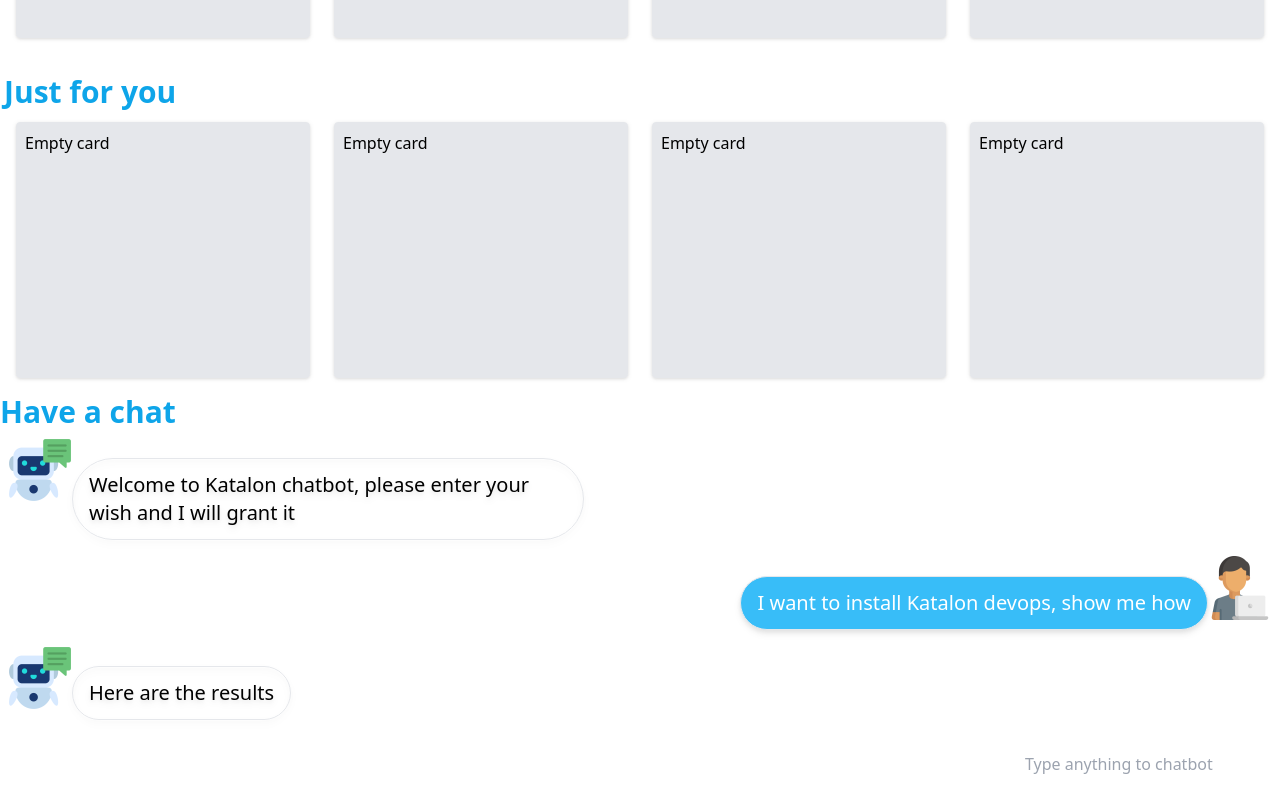
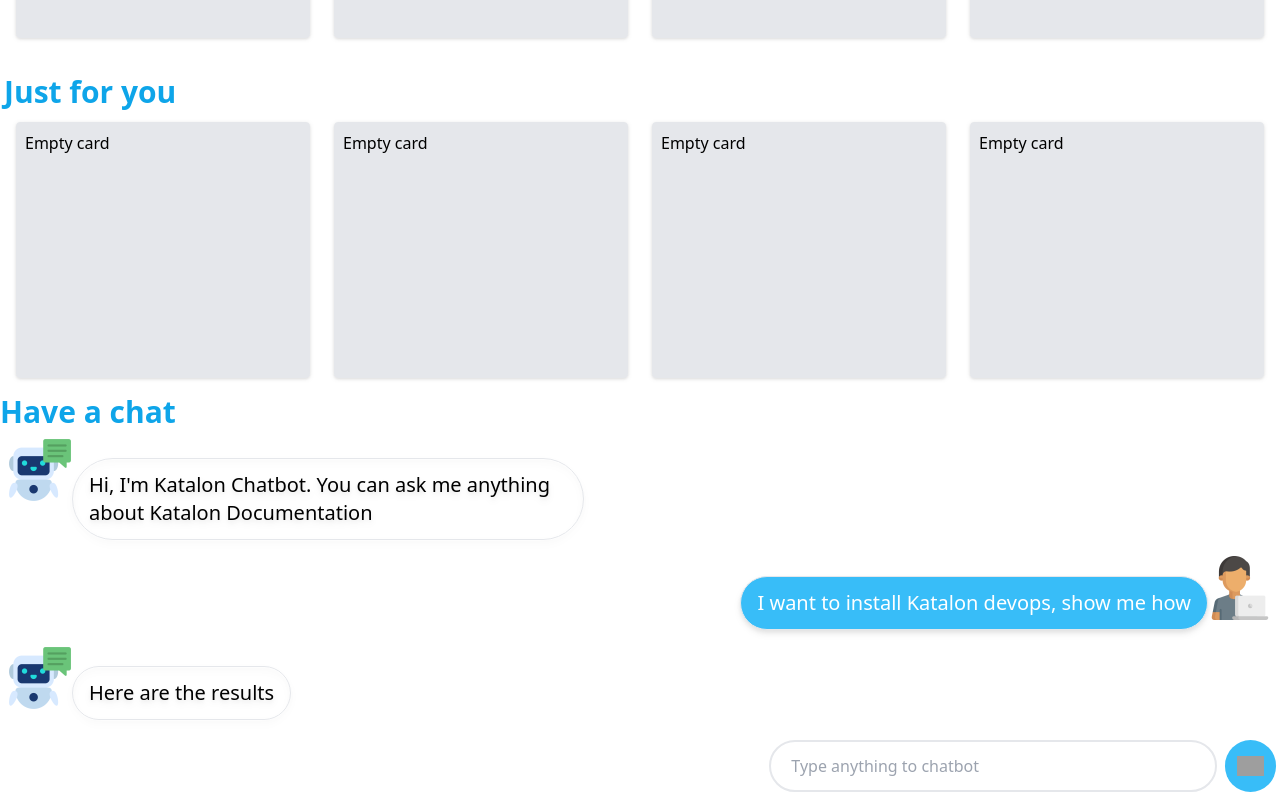
Before and after one commit to momoclouq/katalon-bot-frontend, a React (Create React App) app: page / in a window 1280 px wide. Shown: the part 286-1086 px from the top of the page. Built offline with nearby package versions, Linux system fonts and the light colour scheme; no server answers; grey boxes are pictures that could not be loaded; the HTML template or start-up script is replaced by a standard one.

Commit message:
Basic structure for api handling

```diff
--- a/package.json
+++ b/package.json
@@ -7,6 +7,7 @@
     "@testing-library/jest-dom": "^5.16.4",
     "@testing-library/react": "^13.1.1",
     "@testing-library/user-event": "^13.5.0",
+    "axios": "^0.27.2",
     "react": "^18.1.0",
     "react-dom": "^18.1.0",
     "react-redux": "^8.0.1",
--- a/public/index.html
+++ b/public/index.html
@@ -24,6 +24,7 @@
       work correctly both with client-side routing and a non-root public URL.
       Learn how to configure a non-root public URL by running `npm run build`.
     -->
+    <script src="https://kit.fontawesome.com/6af8588f7a.js" crossorigin="anonymous"></script>
     <title>React App</title>
   </head>
   <body>
--- a/src/App.css
+++ b/src/App.css
@@ -1,3 +1,7 @@
 * {
     box-sizing: border-box;
 }
+
+.custom-chat-input:focus {
+    outline-width: 0;
+}
--- a/src/pages/main/MainPage.jsx
+++ b/src/pages/main/MainPage.jsx
@@ -1,3 +1,4 @@
+import { useEffect } from "react";
 import ChatPanel from "./chatPanel/ChatPanel";
 import PersonalContent from "./PersonalContent";
 import PopularContent from "./PopularContent";
--- a/src/pages/main/chatPanel/ChatProcess.jsx
+++ b/src/pages/main/chatPanel/ChatProcess.jsx
@@ -1,23 +1,64 @@
-import { useState } from "react";
+import { useEffect, useState } from "react";
+import { useDispatch, useSelector } from "react-redux";
 import ChatBox from "../../../components/chat/chatBox/ChatBox";
 import ChatContainer from "../../../components/chat/chatContainer/ChatContainer";
+import { useGetIntentRecognitionWithQueryQuery } from "../../../redux/api/intentRecognitionAPI";
+import { useGetSemanticSearchWithQueryQuery } from "../../../redux/api/semanticSearchAPI";
+import { addToHistory, selectHistory } from "../../../redux/slice/chat/chatSlice";
 
-const ChatInput = () => {
+const ChatInput = ({submitQuery, addUserChat}) => {
+    const [currentQuery, setCurrentQuery] = useState("");
+
+    const handleClick = () => {
+        addUserChat();
+        setCurrentQuery("");
+        submitQuery(currentQuery);
+    }
+
+    const handleChange = (event) => {
+        setCurrentQuery(event.target.value);
+    }
+
     return (
-        <div className="w-fit self-end flex p-3">
-            <input className="w-full p-2" type="text" placeholder="Type anything to chatbot" />
+        <div className="w-full self-end flex justify-end mt-2">
+            <div className="border border-2 rounded-full px-3 py-1 grow md:max-w-md mr-2">
+                <input value={currentQuery} onChange={handleChange} className="w-full p-2 custom-chat-input" type="text" placeholder="Type anything to chatbot" />
+            </div>
+            <button onClick={handleClick} className="bg-sky-400 rounded-full px-3"><img className="h-5" src="https://img.icons8.com/ios-glyphs/60/ffffff/paper-plane.png"/></button>
         </div>
     )
 }
 
 const ChatProcess = () => {
-    const [data, setData] = useState([]);
+    const [query, setQuery] = useState("");
+    const chatHistory = useSelector(selectHistory);
+    const dispatch = useDispatch();
+
+    const { data: semanticData, error: semanticError, isLoading: semanticLoading } = useGetSemanticSearchWithQueryQuery(query);
+    const { data: intentData, error: intentError, isLoading: intentLoading } = useGetIntentRecognitionWithQueryQuery(query);
+
+    if(query != "") {
+        console.log(semanticData);
+        console.log(intentData);
+    }
+
+    const addUserChatToHistory = () => {
+        const contentVal = query;
+
+        dispatch(addToHistory({
+            isBot: false,
+            content: contentVal
+        }))
+
+        setQuery("");
+    }
+
     return (
         <ChatContainer>
-            <ChatBox isBot={true} content="Welcome to Katalon chatbot, please enter your wish and I will grant it" />
+            <ChatBox isBot={true} content="Hi, I'm Katalon Chatbot. You can ask me anything about Katalon Documentation" />
             <ChatBox isBot={false} content="I want to install Katalon devops, show me how" />
             <ChatBox isBot={true} content="Here are the results" />
-            <ChatInput />
+            <ChatInput submitQuery={setQuery} addUserChat={addUserChatToHistory}/>
         </ChatContainer>
     )
 }
--- /dev/null
+++ b/src/redux/api/intentRecognitionAPI.js
@@ -0,0 +1,20 @@
+import { createApi, fetchBaseQuery } from '@reduxjs/toolkit/query/react';
+
+const baseURL = process.env.REACT_APP_INTENT_RECOGNITION_URL || "localhost:5000/intent_recognition";
+
+export const intentRecognitionApi = createApi({
+  reducerPath: 'intentRecognitionApi',
+  baseQuery: fetchBaseQuery({ baseUrl: baseURL }),
+  endpoints: (builder) => ({
+    getIntentRecognitionWithQuery: builder.query({
+      query: (query) => ({
+            url: "",
+            params: {
+                query: query
+            }
+      }),
+    }),
+  }),
+})
+
+export const { useGetIntentRecognitionWithQueryQuery } = intentRecognitionApi;
--- /dev/null
+++ b/src/redux/api/semanticSearchAPI.js
@@ -0,0 +1,20 @@
+import { createApi, fetchBaseQuery } from '@reduxjs/toolkit/query/react';
+
+const baseURL = process.env.REACT_APP_SEMANTIC_SEARCH_URL || "localhost:5000";
+
+export const semanticSearchApi = createApi({
+    reducerPath: 'semanticSearchApi',
+    baseQuery: fetchBaseQuery({ baseUrl: baseURL }),
+    endpoints: (builder) => ({
+      getSemanticSearchWithQuery: builder.query({
+        query: (query) => ({
+              url: "",
+              params: {
+                  query: query
+              }
+        }),
+      }),
+    }),
+  })
+
+  export const { useGetSemanticSearchWithQueryQuery } = semanticSearchApi;
--- /dev/null
+++ b/src/redux/errorHandle/ErrorCode.js
@@ -0,0 +1,6 @@
+const ErrorCode = {
+    "111": "The server returned error for no reasons. Please contact developers",
+    "000": "Unknown error"
+}
+
+export default ErrorCode;
--- /dev/null
+++ b/src/redux/errorHandle/basicError.js
@@ -0,0 +1,14 @@
+import ErrorCode from "./ErrorCode";
+
+const basicError = (error) => {
+    console.log(error);
+
+    switch (error.message) {
+        default: return {
+            errorFound: true,
+            message: ErrorCode['000']
+        }
+    }
+}
+
+export default basicError;
--- /dev/null
+++ b/src/redux/slice/chat/chatSlice.js
@@ -0,0 +1,21 @@
+import { createSlice } from "@reduxjs/toolkit";
+
+const initialState = {
+    chatHistory: [],
+}
+
+export const chatSlice = createSlice({
+    name: 'chat',
+    initialState,
+    reducers: {
+        addToHistory: (state, action) => {
+            state.chatHistory.push(action.payload);
+        }
+    },
+})
+
+export const { addToHistory } = chatSlice.actions;
+
+export const selectHistory = (state) => state.chat.chatHistory;
+
+export default chatSlice.reducer;
--- a/src/redux/store/store.js
+++ b/src/redux/store/store.js
@@ -1,5 +1,16 @@
-import { configureStore } from '@reduxjs/toolkit'
+import { configureStore } from '@reduxjs/toolkit';
+import { intentRecognitionApi } from '../api/intentRecognitionAPI';
+import { semanticSearchApi } from '../api/semanticSearchAPI';
+import chatReducer from "../slice/chat/chatSlice";
 
 export const store = configureStore({
-  reducer: {},
+  reducer: {
+    chat: chatReducer,
+    [intentRecognitionApi.reducerPath]: intentRecognitionApi.reducer,
+    [semanticSearchApi.reducerPath]: semanticSearchApi.reducer
+  },
+  middleware: (getDefaultMiddleware) =>
+    getDefaultMiddleware()
+    .concat(intentRecognitionApi.middleware)
+    .concat(semanticSearchApi.middleware),
 })
```
Also changed, not shown: src/redux/slice/personalize/personalizaSlice.js (added), 1 other file (tests, documents, lock files or other folders).
